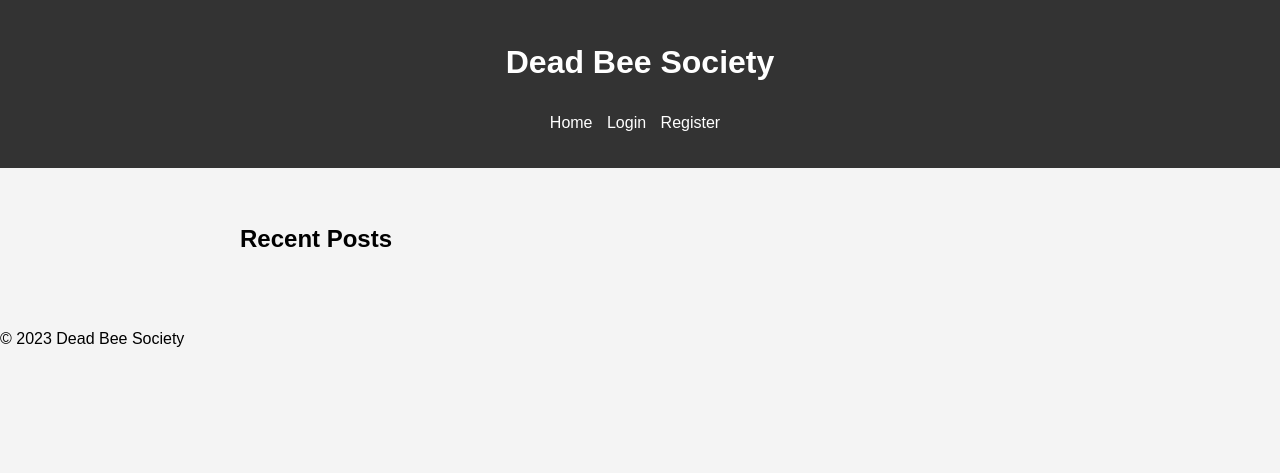
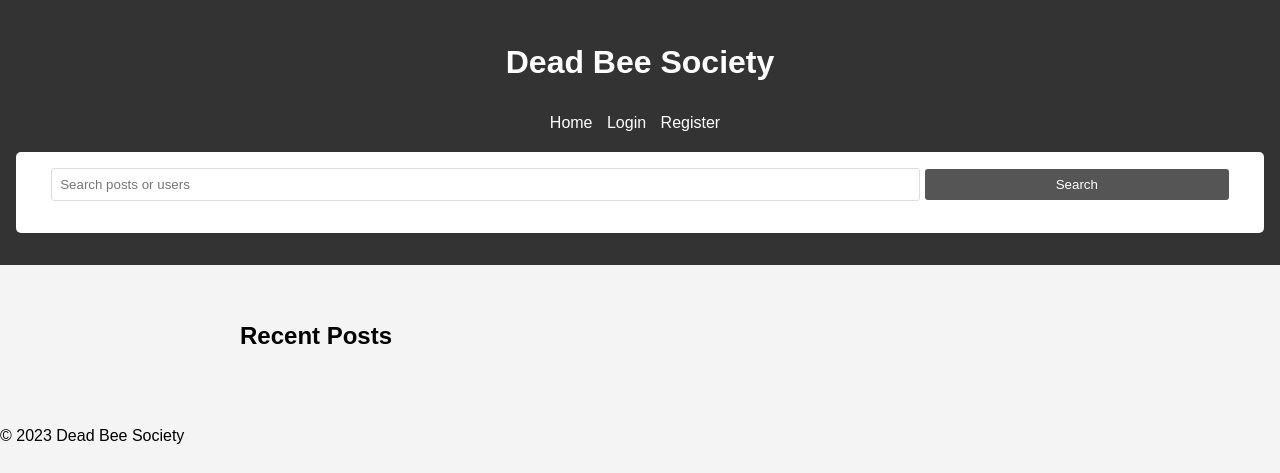
Before and after one commit to lalomorales22/dead-bee-society-app, a Flask app: template templates/index.html in a window 1280 px wide. Shown: the top 473 px of the page. Run offline with Flask 3, Linux system fonts and the light colour scheme; the template is opened without the code that fills it, so the values that code supplies are empty.

Commit message:
Agent query: Is the search functionality working correctly? Can you search for posts and users?

```diff
--- a/static/css/styles.css
+++ b/static/css/styles.css
@@ -88,7 +88,8 @@ textarea {
     border-radius: 3px;
 }
 
-input[type="submit"] {
+input[type="submit"],
+button[type="submit"] {
     background-color: #333;
     color: #fff;
     padding: 0.5rem 1rem;
@@ -97,7 +98,8 @@ input[type="submit"] {
     cursor: pointer;
 }
 
-input[type="submit"]:hover {
+input[type="submit"]:hover,
+button[type="submit"]:hover {
     background-color: #555;
 }
 
@@ -139,6 +141,31 @@ input[type="submit"]:hover {
     margin-bottom: 1rem;
 }
 
+.search-form {
+    margin-top: 1rem;
+}
+
+.search-form input[type="text"] {
+    width: 70%;
+    padding: 0.5rem;
+    border: 1px solid #ddd;
+    border-radius: 3px;
+}
+
+.search-form button[type="submit"] {
+    width: 25%;
+    padding: 0.5rem;
+    background-color: #555;
+    color: #fff;
+    border: none;
+    border-radius: 3px;
+    cursor: pointer;
+}
+
+.search-form button[type="submit"]:hover {
+    background-color: #777;
+}
+
 @media (max-width: 600px) {
     header {
         padding: 0.5rem;
@@ -151,4 +178,10 @@ input[type="submit"]:hover {
     .post {
         padding: 0.5rem;
     }
+
+    .search-form input[type="text"],
+    .search-form button[type="submit"] {
+        width: 100%;
+        margin-bottom: 0.5rem;
+    }
 }
--- a/templates/base.html
+++ b/templates/base.html
@@ -22,6 +22,10 @@
                 {% endif %}
             </ul>
         </nav>
+        <form action="{{ url_for('search') }}" method="GET" class="search-form">
+            <input type="text" name="query" placeholder="Search posts or users" required>
+            <button type="submit">Search</button>
+        </form>
     </header>
     <main>
         {% with messages = get_flashed_messages(with_categories=true) %}
```
Also changed, not shown: main.py (+12 -0 lines), templates/search_results.html (added, +37 -0 lines).
